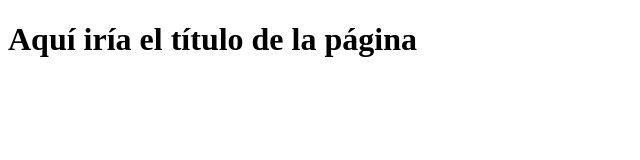
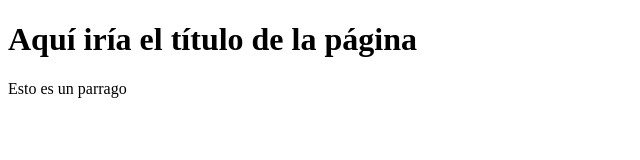
Before and after one commit to rseokju/proyecto-web-empresa-C, a plain HTML site: page index.html in a window 1280 px wide. Shown: the whole page, without its empty margins (0-640 px from the left). Drawn offline with Linux system fonts and the light colour scheme.

Commit message:
Update index.html

```diff
--- a/index.html
+++ b/index.html
@@ -7,5 +7,6 @@
 </head>
 <body>
   <h1>Aquí iría el título de la página</h1>
+  <p>Esto es un parrago</p>
 </body>
 </html>
```
